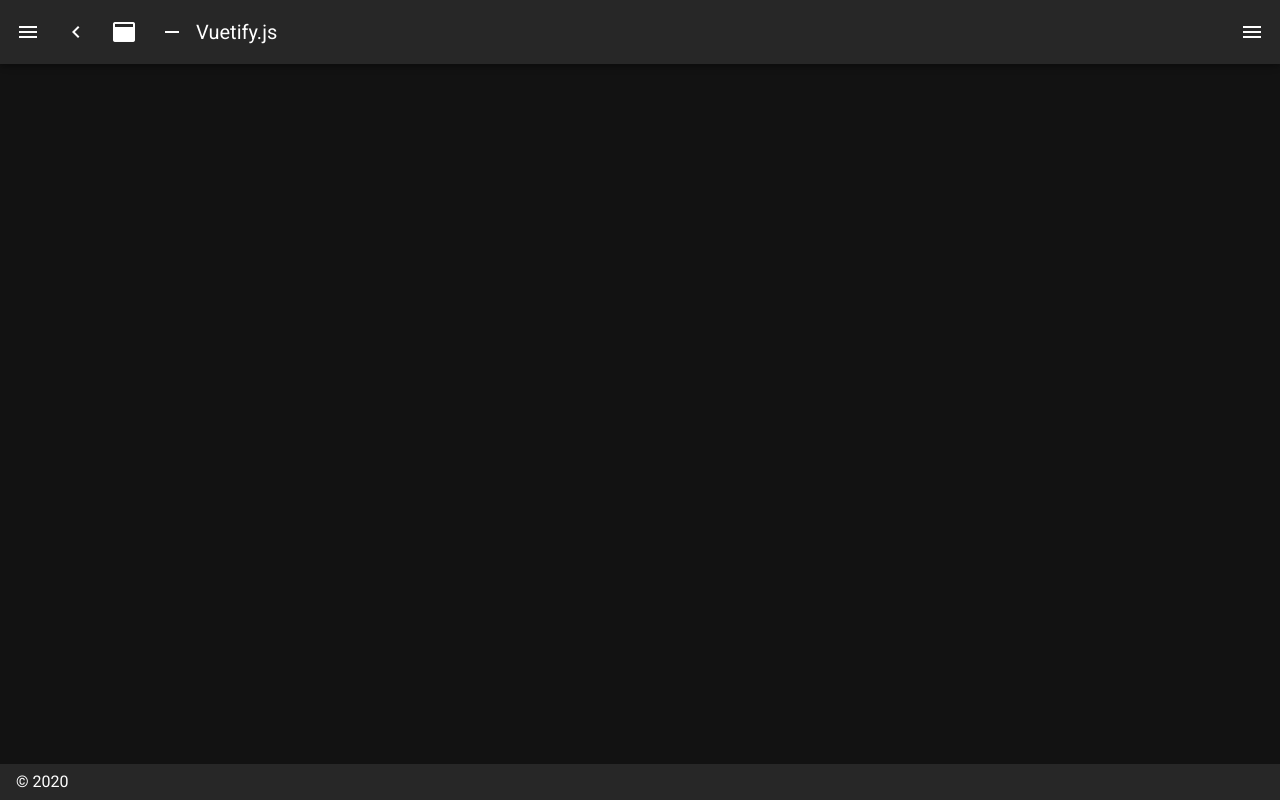
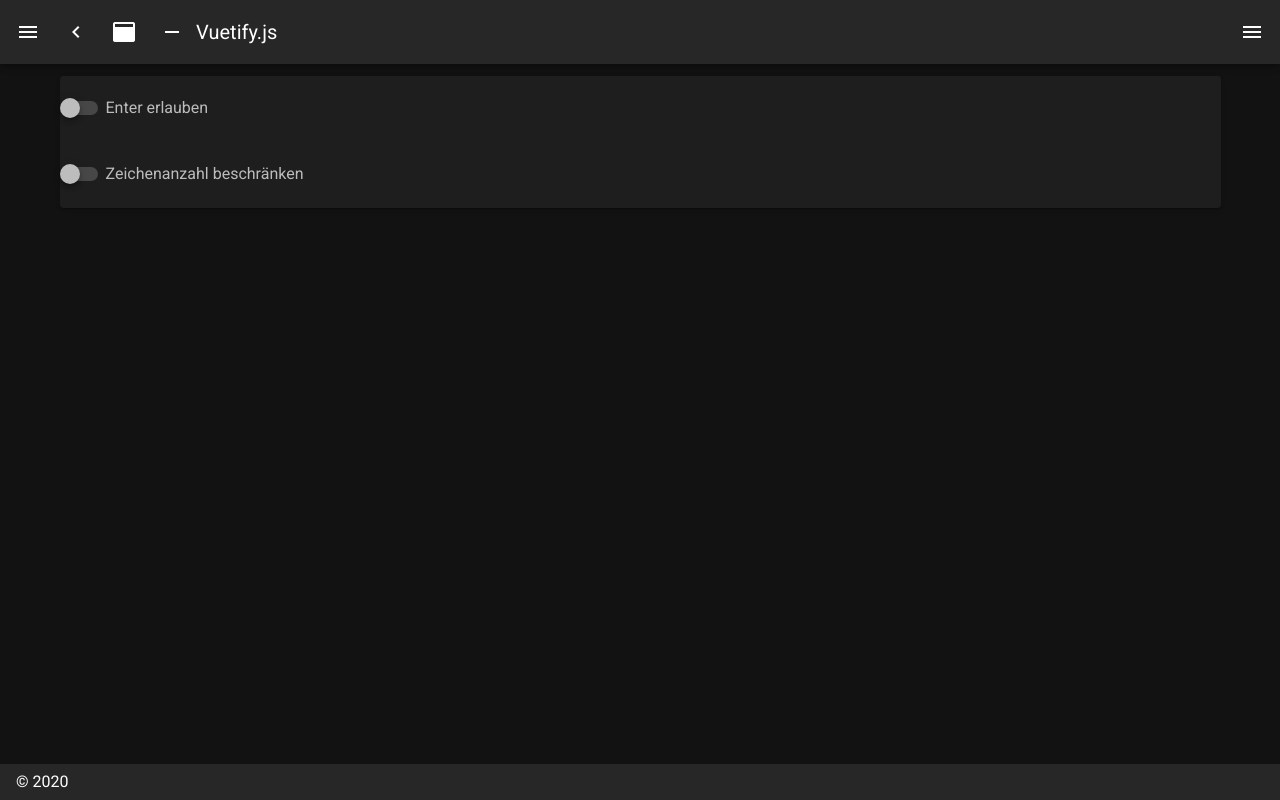
Before and after one commit to MYahiatene/PollApp, a Nuxt app: page /textQuestion in a window 1280 px wide. Before the commit this address had no page. Built offline with nearby package versions, Linux system fonts and the light colour scheme.

Commit message:
refs #14143 @2.0h created a page that lets you configure a Text Question

```diff
--- /dev/null
+++ b/src/main/vue/pages/textQuestion.vue
@@ -0,0 +1,43 @@
+<template>
+    <v-card>
+        <v-container>
+            <v-form v-model="valid">
+                <v-row>
+                    <v-switch v-model="enterSwitch" label="Enter erlauben"></v-switch>
+                </v-row>
+                <v-row>
+                    <v-switch v-model="charSwitch" label="Zeichenanzahl beschränken"></v-switch>
+                </v-row>
+                <v-row v-if="charSwitch">
+                    <v-col cols="10" md="4">
+                        <v-text-field
+                            single-line
+                            type="number"
+                            min="1"
+                            value="100"
+                            style="width: 170px;"
+                            suffix=" Zeichen erlaubt"
+                            :rules="charRules"
+                        ></v-text-field>
+                    </v-col>
+                </v-row>
+            </v-form>
+        </v-container>
+    </v-card>
+</template>
+
+<script>
+export default {
+    name: 'textQuestion',
+    data() {
+        return {
+            enterSwitch: false,
+            charSwitch: false,
+            valid: false,
+            charRules: [(v) => v > 1 || 'Die Zahl muss positiv sein!'],
+        }
+    },
+}
+</script>
+
+<style scoped></style>
```
